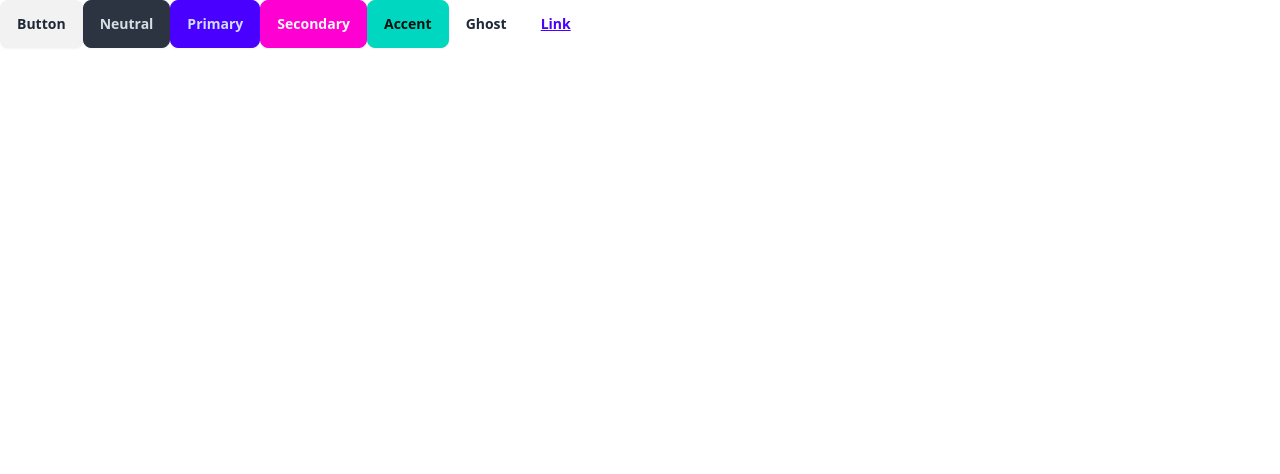
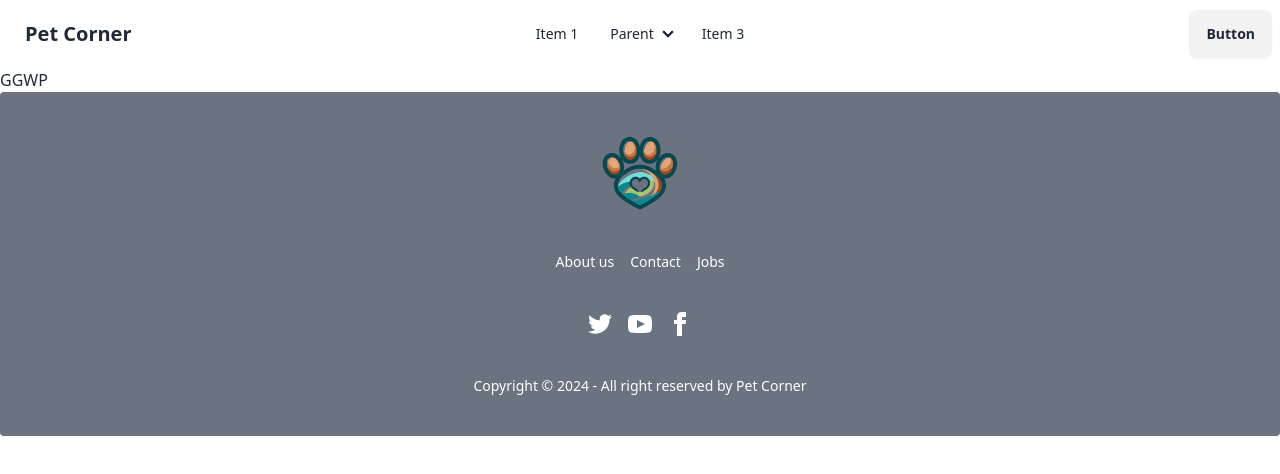
Before and after one commit to junaeddurjoy/pet-corner-frontend, a React (Vite) app: page / in a window 1280 px wide. Shown: the top 474 px of the page. Built offline with nearby package versions, Linux system fonts and the light colour scheme.

Commit message:
navbar and footer added

```diff
--- /dev/null
+++ b/src/Layout/Main.jsx
@@ -0,0 +1,15 @@
+import { Outlet } from "react-router-dom";
+import Footer from "../Pages/Shared/Footer/Footer";
+import Navbar from "../Pages/Shared/Navbar/Navbar";
+
+const Main = () => {
+    return (
+        <div>
+            <Navbar></Navbar>
+            <Outlet></Outlet>
+            <Footer></Footer>
+        </div>
+    );
+};
+
+export default Main;
--- /dev/null
+++ b/src/Pages/Home/Home/Home.jsx
@@ -0,0 +1,9 @@
+const Home = () => {
+    return (
+        <div>
+            GGWP
+        </div>
+    );
+};
+
+export default Home;
--- /dev/null
+++ b/src/Pages/Shared/Footer/Footer.jsx
@@ -0,0 +1,26 @@
+const Footer = () => {
+    return (
+        <div>
+            <footer className="footer footer-center p-10 bg-gray-500 text-white rounded">
+                <img className="h-20 w-30" src="../../../../public/images/logo.png" alt="" />
+                <nav className="grid grid-flow-col gap-4">
+                    <a className="link link-hover">About us</a>
+                    <a className="link link-hover">Contact</a>
+                    <a className="link link-hover">Jobs</a>
+                </nav>
+                <nav>
+                    <div className="grid grid-flow-col gap-4">
+                        <a><svg xmlns="http://www.w3.org/2000/svg" width="24" height="24" viewBox="0 0 24 24" className="fill-current"><path d="M24 4.557c-.883.392-1.832.656-2.828.775 1.017-.609 1.798-1.574 2.165-2.724-.951.564-2.005.974-3.127 1.195-.897-.957-2.178-1.555-3.594-1.555-3.179 0-5.515 2.966-4.797 6.045-4.091-.205-7.719-2.165-10.148-5.144-1.29 2.213-.669 5.108 1.523 6.574-.806-.026-1.566-.247-2.229-.616-.054 2.281 1.581 4.415 3.949 4.89-.693.188-1.452.232-2.224.084.626 1.956 2.444 3.379 4.6 3.419-2.07 1.623-4.678 2.348-7.29 2.04 2.179 1.397 4.768 2.212 7.548 2.212 9.142 0 14.307-7.721 13.995-14.646.962-.695 1.797-1.562 2.457-2.549z"></path></svg></a>
+                        <a><svg xmlns="http://www.w3.org/2000/svg" width="24" height="24" viewBox="0 0 24 24" className="fill-current"><path d="M19.615 3.184c-3.604-.246-11.631-.245-15.23 0-3.897.266-4.356 2.62-4.385 8.816.029 6.185.484 8.549 4.385 8.816 3.6.245 11.626.246 15.23 0 3.897-.266 4.356-2.62 4.385-8.816-.029-6.185-.484-8.549-4.385-8.816zm-10.615 12.816v-8l8 3.993-8 4.007z"></path></svg></a>
+                        <a><svg xmlns="http://www.w3.org/2000/svg" width="24" height="24" viewBox="0 0 24 24" className="fill-current"><path d="M9 8h-3v4h3v12h5v-12h3.642l.358-4h-4v-1.667c0-.955.192-1.333 1.115-1.333h2.885v-5h-3.808c-3.596 0-5.192 1.583-5.192 4.615v3.385z"></path></svg></a>
+                    </div>
+                </nav>
+                <aside>
+                    <p>Copyright © 2024 - All right reserved by Pet Corner</p>
+                </aside>
+            </footer>
+        </div>
+    );
+};
+
+export default Footer;
--- /dev/null
+++ b/src/Pages/Shared/Navbar/Navbar.jsx
@@ -0,0 +1,42 @@
+const Navbar = () => {
+    const navOptions = <>
+        <li><a>Item 1</a></li>
+        <li>
+            <details>
+                <summary>Parent</summary>
+                <ul className="p-2">
+                    <li><a>Submenu 1</a></li>
+                    <li><a>Submenu 2</a></li>
+                </ul>
+            </details>
+        </li>
+        <li><a>Item 3</a></li>
+    </>
+    return (
+        <div>
+            <div className="navbar bg-base-100">
+                <div className="navbar-start">
+                    <div className="dropdown">
+                        <div tabIndex={0} role="button" className="btn btn-ghost lg:hidden">
+                            <svg xmlns="http://www.w3.org/2000/svg" className="h-5 w-5" fill="none" viewBox="0 0 24 24" stroke="currentColor"><path strokeLinecap="round" strokeLinejoin="round" strokeWidth="2" d="M4 6h16M4 12h8m-8 6h16" /></svg>
+                        </div>
+                        <ul tabIndex={0} className="menu menu-sm dropdown-content mt-3 z-[1] p-2 shadow bg-base-100 rounded-box w-52">
+                            {navOptions}
+                        </ul>
+                    </div>
+                    <a className="btn btn-ghost text-xl">Pet Corner</a>
+                </div>
+                <div className="navbar-center hidden lg:flex">
+                    <ul className="menu menu-horizontal px-1">
+                        {navOptions}
+                    </ul>
+                </div>
+                <div className="navbar-end">
+                    <a className="btn">Button</a>
+                </div>
+            </div>
+        </div>
+    );
+};
+
+export default Navbar;
--- /dev/null
+++ b/src/Routes/Router.jsx
@@ -0,0 +1,17 @@
+import {
+    createBrowserRouter,
+} from "react-router-dom";
+import Main from "../Layout/Main";
+import Home from "../Pages/Home/Home/Home";
+export const router = createBrowserRouter([
+    {
+        path: "/",
+        element: <Main></Main>,
+        children: [
+            {
+                path: "/",
+                element: <Home></Home>
+            }
+        ]
+    },
+]);
--- a/src/main.jsx
+++ b/src/main.jsx
@@ -1,19 +1,14 @@
 import React from 'react'
 import ReactDOM from 'react-dom/client'
-import App from './App.jsx'
 import './index.css'
-import {
-  createBrowserRouter,
-  RouterProvider,
-} from "react-router-dom";
-const router = createBrowserRouter([
-  {
-    path: "/",
-    element: <App></App>,
-  },
-]);
+import { router } from './Routes/Router.jsx'
+import { RouterProvider } from 'react-router-dom'
+
+
 ReactDOM.createRoot(document.getElementById('root')).render(
   <React.StrictMode>
-    <RouterProvider router={router} />
+    <div className='max-w-screen-xl mx-auto'>
+      <RouterProvider router={router} />
+    </div>
   </React.StrictMode>,
 )
```
